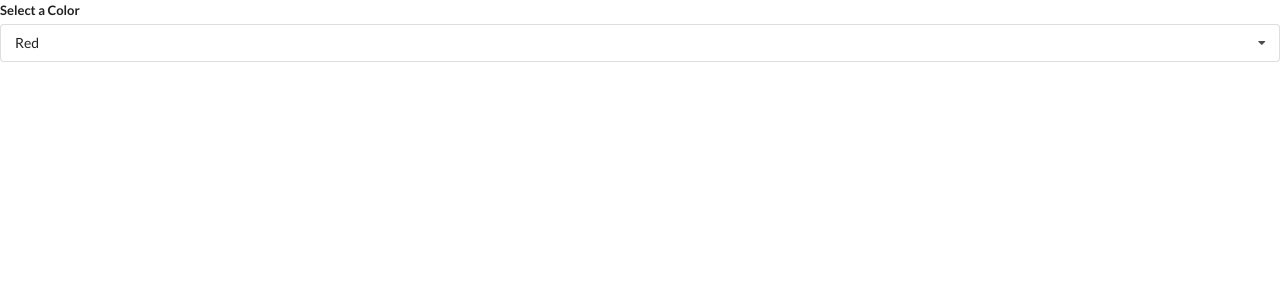
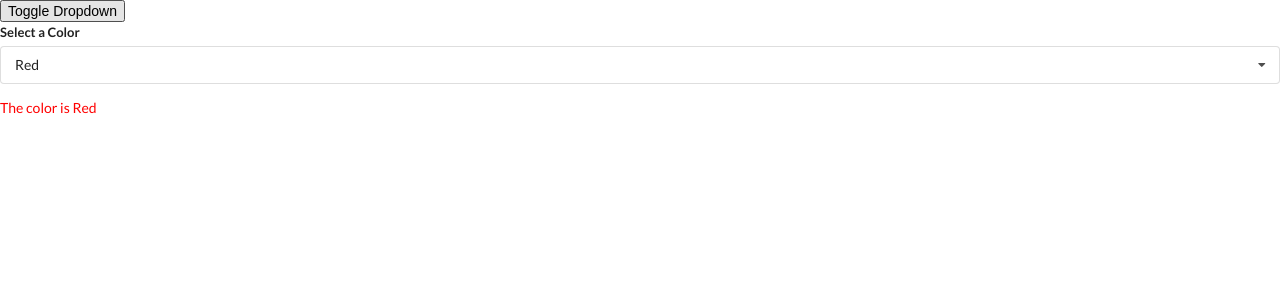
Before and after one commit to DawnMD/widgets, a React (Create React App) app: page / in a window 1280 px wide. Shown: the top 300 px of the page. Built offline with nearby package versions, Linux system fonts and the light colour scheme.

Commit message:
dropdown complete

```diff
--- a/src/App.js
+++ b/src/App.js
@@ -25,15 +25,25 @@ const options = [
 ];
 export default () => {
   const [selected, setSelected] = useState(options[0]);
+  const [openDropdown, setOpenDropdown] = useState(true);
   return (
     <div>
       {/* <Accordion datas={datas} /> */}
       {/* <Search /> */}
-      <Dropdown
-        selected={selected}
-        onSelectedChange={setSelected}
-        options={options}
-      />
+      <button
+        onClick={() => {
+          setOpenDropdown(!openDropdown);
+        }}
+      >
+        Toggle Dropdown
+      </button>
+      {openDropdown ? (
+        <Dropdown
+          selected={selected}
+          onSelectedChange={setSelected}
+          options={options}
+        />
+      ) : null}
     </div>
   );
 };
--- a/src/components/Dropdown/Dropdown.jsx
+++ b/src/components/Dropdown/Dropdown.jsx
@@ -1,7 +1,20 @@
-import React, { useState } from "react";
+import React, { useEffect, useRef, useState } from "react";
 
 const Dropdown = ({ options, selected, onSelectedChange }) => {
   const [open, setOpen] = useState(false);
+  const ref = useRef();
+  useEffect(() => {
+    const onBodyClicked = (event) => {
+      if (ref.current && ref.current.contains(event.target)) {
+        return;
+      }
+      setOpen(false);
+    };
+    document.body.addEventListener("click", onBodyClicked, { capture: true });
+    return () => {
+      document.body.removeEventListener("click", onBodyClicked);
+    };
+  }, []);
   const renderedColors = options.map((color) => {
     if (color.value === selected.value) {
       return null;
@@ -19,7 +32,7 @@ const Dropdown = ({ options, selected, onSelectedChange }) => {
     );
   });
   return (
-    <div className="ui form">
+    <div ref={ref} className="ui form">
       <div className="field">
         <label className="label">Select a Color</label>
         <div
@@ -35,6 +48,9 @@ const Dropdown = ({ options, selected, onSelectedChange }) => {
           </div>
         </div>
       </div>
+      <span
+        style={{ color: selected.value }}
+      >{`The color is ${selected.label}`}</span>
     </div>
   );
 };
```
